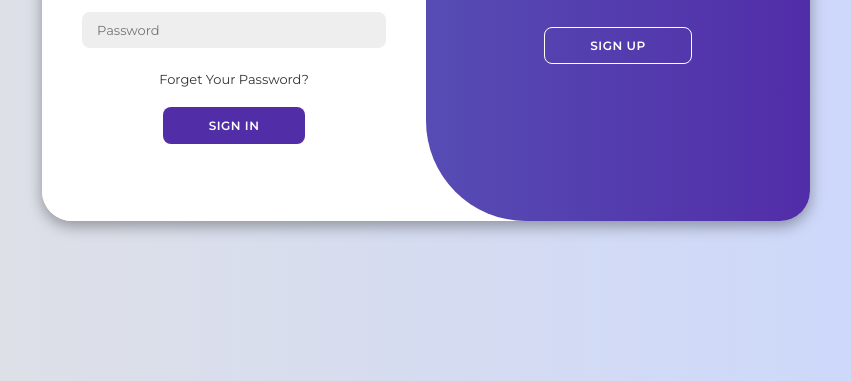
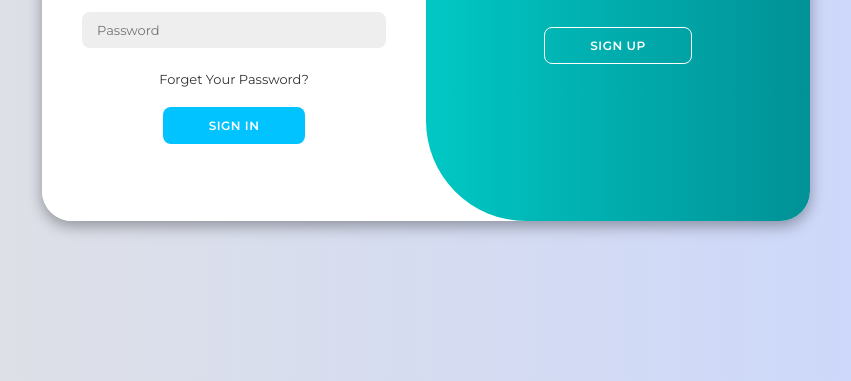
Before and after one commit to WiniciusNeves/login, a plain HTML site: page login/index.html in a window 1280 px wide. Shown: the part 419-800 px from the top of the page, without its empty margins (214-1065 px from the left). Drawn offline with Linux system fonts and the light colour scheme.

Commit message:
Update style.css

```diff
--- a/login/style.css
+++ b/login/style.css
@@ -47,7 +47,7 @@ body {
 }
 
 .container button {
-    background-color: #512da8;
+    background-color: rgb(0, 195, 255);
     color: #fff;
     font-size: 12px;
     padding: 10px 45px;
@@ -165,9 +165,9 @@ body {
 }
 
 .toggle {
-    background-color: #512da8;
+    background-color: rgb(0, 162, 255);
     height: 100%;
-    background: linear-gradient(to right, #5c6bc0, #512da8);
+    background: linear-gradient(to right, #00fff2, #019196);
     color: #fff;
     position: relative;
     left: -100%;
```
